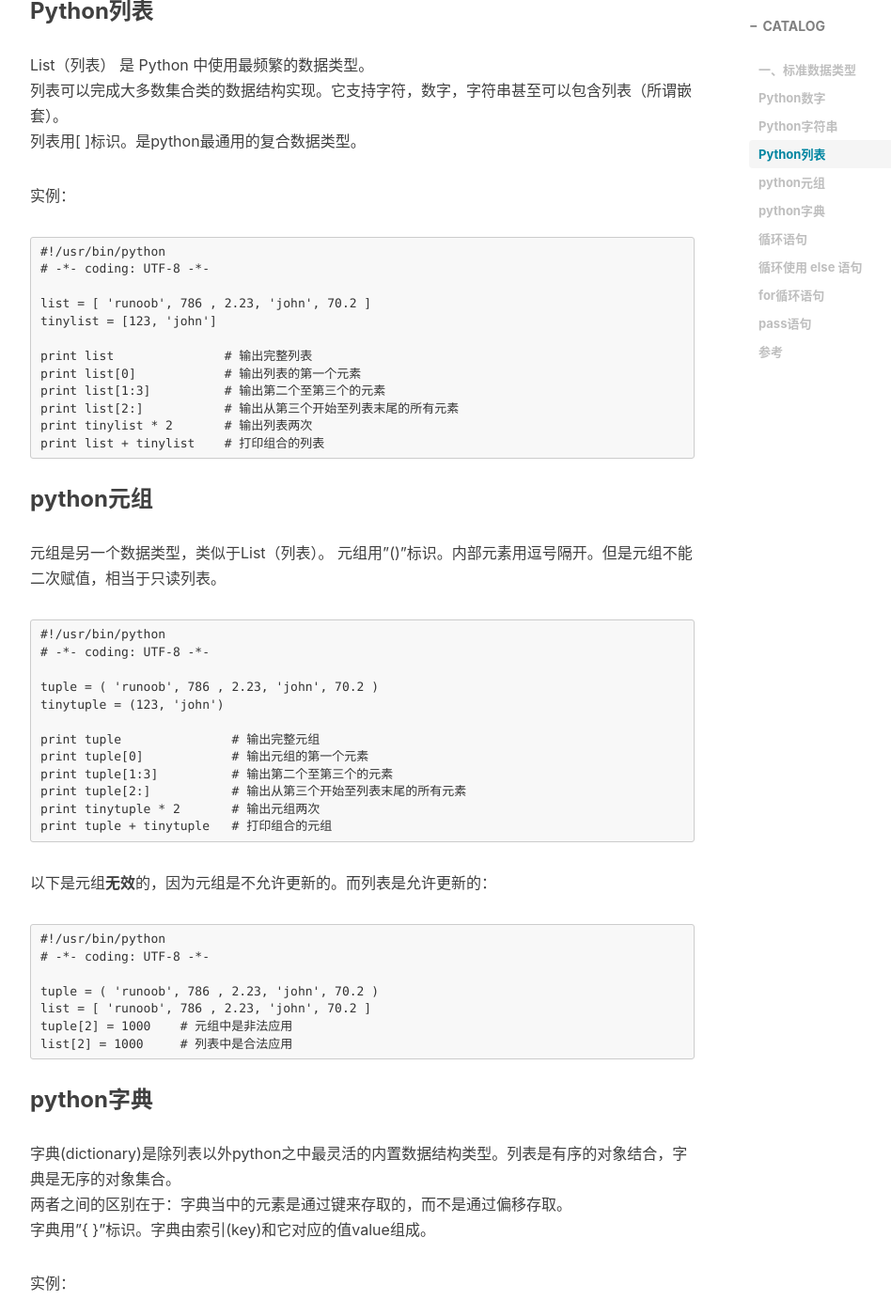
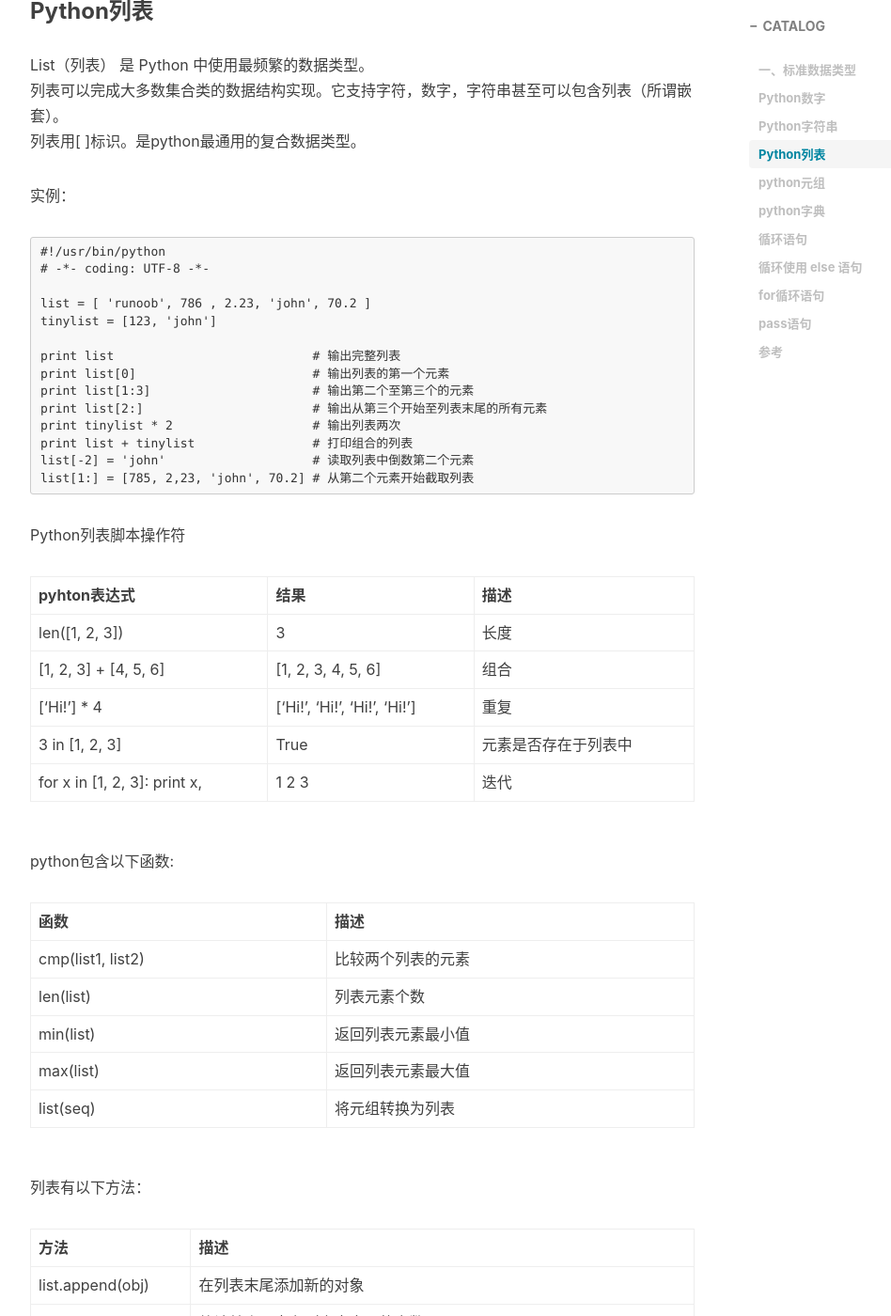
Before and after one commit to eatpotato/eatpotato.github.io, a Jekyll site: the page built from _posts/2017-04-17-python-learning.md, in a window 1280 px wide and 1400 px high, scrolled down 3691 px. Shown: the whole window at 94% size, without its empty margins (233-1181 px from the left). Built offline with Jekyll 4.4.1, drawn with Linux system fonts in a browser that asks for light colours; nearby versions of some CDN libraries; comment, search, counter and statistics services are not loaded; some of the changed text lies outside the part shown.

Commit message:
update my blog

````diff
--- a/_posts/2017-04-17-python-learning.md
+++ b/_posts/2017-04-17-python-learning.md
@@ -131,6 +131,7 @@
 |not in|成员运算符 - 如果字符串中不包含给定的字符返回 True|>>>"M" not in a True|
 
 
+
 ### Python列表
 
 List（列表） 是 Python 中使用最频繁的数据类型。
@@ -146,13 +147,50 @@
 list = [ 'runoob', 786 , 2.23, 'john', 70.2 ]
 tinylist = [123, 'john']
 
-print list               # 输出完整列表
-print list[0]            # 输出列表的第一个元素
-print list[1:3]          # 输出第二个至第三个的元素
-print list[2:]           # 输出从第三个开始至列表末尾的所有元素
-print tinylist * 2       # 输出列表两次
-print list + tinylist    # 打印组合的列表
+print list                           # 输出完整列表
+print list[0]                        # 输出列表的第一个元素
+print list[1:3]                      # 输出第二个至第三个的元素
+print list[2:]                       # 输出从第三个开始至列表末尾的所有元素
+print tinylist * 2                   # 输出列表两次
+print list + tinylist                # 打印组合的列表
+list[-2] = 'john'                    # 读取列表中倒数第二个元素
+list[1:] = [785, 2,23, 'john', 70.2] # 从第二个元素开始截取列表
 ```
+
+
+Python列表脚本操作符
+
+|pyhton表达式|结果|描述|
+|--|--|--|
+|len([1, 2, 3])|3|长度|
+|[1, 2, 3] + [4, 5, 6]|[1, 2, 3, 4, 5, 6]|组合|
+|['Hi!'] * 4|['Hi!', 'Hi!', 'Hi!', 'Hi!']|重复|
+|3 in [1, 2, 3]|True|元素是否存在于列表中|
+|for x in [1, 2, 3]: print x,|1 2 3|迭代|
+
+python包含以下函数:
+
+|函数|描述|
+|--|--|
+|cmp(list1, list2)|比较两个列表的元素|
+|len(list)|列表元素个数|
+|min(list)|返回列表元素最小值|
+|max(list)|返回列表元素最大值|
+|list(seq)|将元组转换为列表|
+
+列表有以下方法：
+
+|方法|描述|
+|--|--|
+|list.append(obj)|在列表末尾添加新的对象|
+|list.count(obj)|统计某个元素在列表中出现的次数|
+|list.extend(seq)|在列表末尾一次性追加另一个序列中的多个值（用新列表扩展原来的列表）|
+|list.index(obj)|从列表中找出某个值第一个匹配项的索引位置|
+|list.insert(index, obj)|将对象插入列表|
+|list.pop(obj=list[-1])|移除列表中的一个元素（默认最后一个元素），并且返回该元素的值|
+|list.remove(obj)|移除列表中某个值的第一个匹配项|
+|list.reverse()|反向列表中元素|
+|list.sort([func])|对原列表进行排序|
 
 ### python元组
 
@@ -184,7 +222,33 @@
 list = [ 'runoob', 786 , 2.23, 'john', 70.2 ]
 tuple[2] = 1000    # 元组中是非法应用
 list[2] = 1000     # 列表中是合法应用
+ ```
+
+创建元组：
+
 ```
+tup1 = ()          # 创建空元组
+tup2 = (50,)       # 元组中只包含一个元素时，需要在元素后面添加逗号
+```
+
+修改元组
+元组中的元素值是不允许修改的，但我们可以对元组进行连接组合，如下实例:
+
+```
+#!/usr/bin/python
+# -*- coding: UTF-8 -*-
+
+tup1 = (12, 34.56);
+tup2 = ('abc', 'xyz');
+
+# 以下修改元组元素操作是非法的。
+# tup1[0] = 100;
+
+# 创建一个新的元组
+tup3 = tup1 + tup2;
+print tup3;
+```
+
 
 ### python字典
 
@@ -211,6 +275,21 @@
 print tinydict.keys()      # 输出所有键
 print tinydict.values()    # 输出所有值
 ```
+
+Python字典包含了以下内置方法：
+
+|函数|描述|
+|--|--|
+|dict.clear()|删除字典内所有元素|
+|dict.copy()|返回一个字典的浅复制|
+|dict.fromkeys(seq[, val]))|创建一个新字典，以序列 seq 中元素做字典的键，val 为字典所有键对应的初始值|
+|dict.get(key, default=None)|返回指定键的值，如果值不在字典中返回default|
+|dict.has_key(key)|如果键在字典dict里返回true，否则返回false|
+|dict.items()|以列表返回可遍历的(键, 值) 元组数组|
+|dict.keys()|以列表返回一个字典所有的键|
+|dict.setdefault(key, default=None)|和get()类似, 但如果键不存在于字典中，将会添加键并将值设为default|
+|dict.update(dict2)|把字典dict2的键/值对更新到dict里|
+|dict.values()|以列表返回字典中的所有值|
 
 
 ## 循环语句
````
